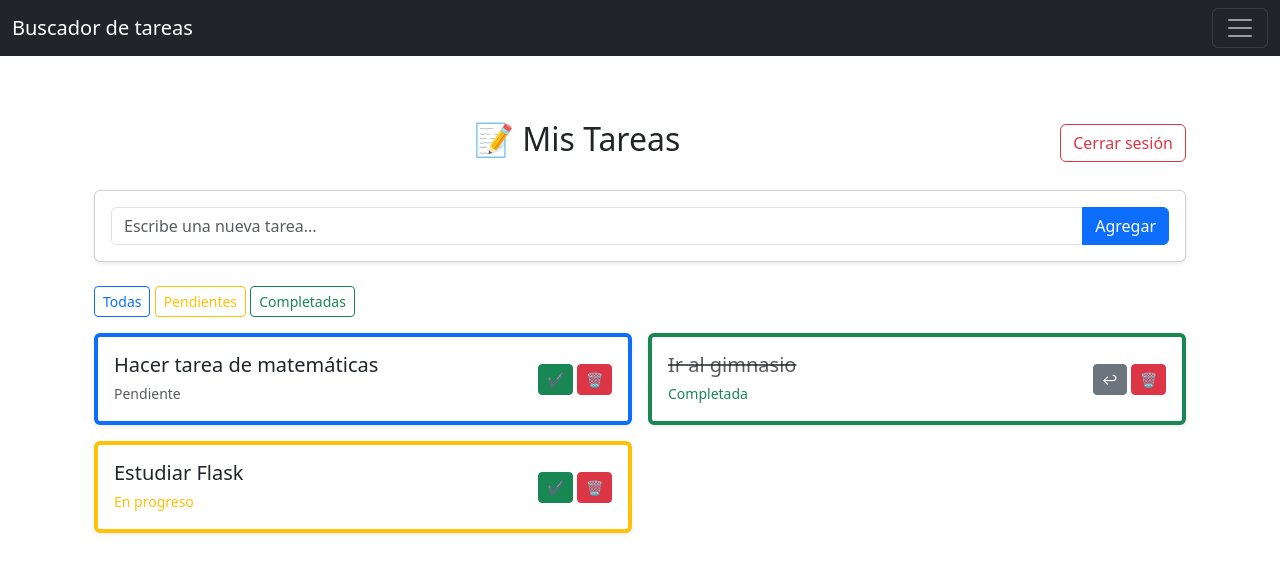
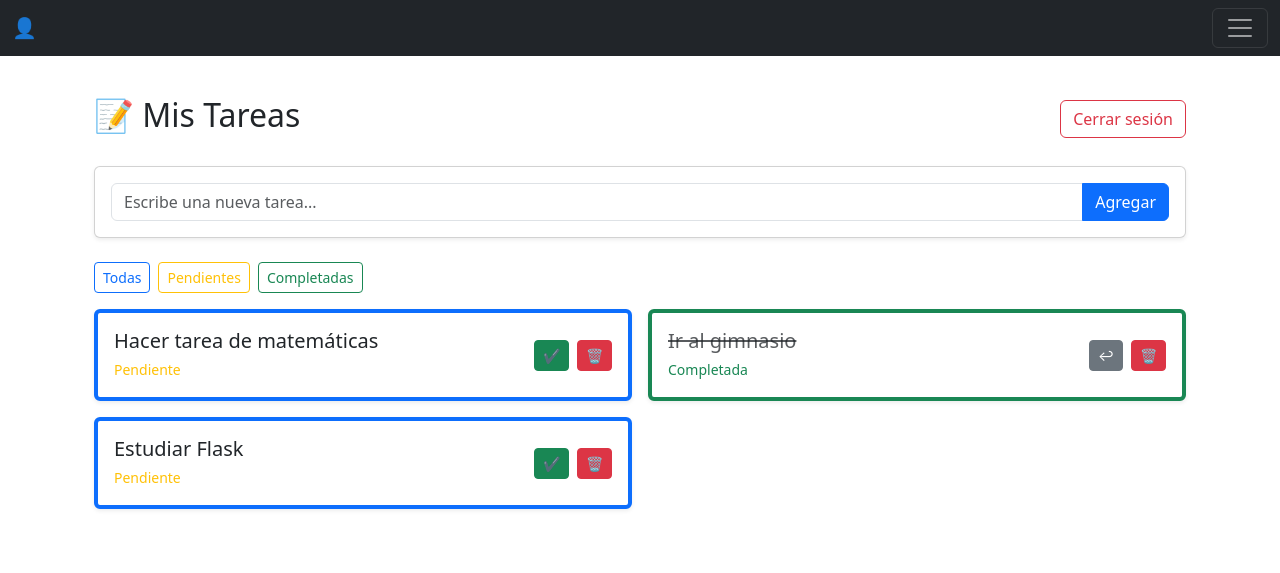
Before and after one commit to AdrianAlexisMonrealRosas/GestorTareas2, a Flask app: page /tareas in a window 1280 px wide. Shown: the top 573 px of the page. Run offline with Flask 3, Linux system fonts and the light colour scheme; the visitor is signed in with stand-in values (Sample User, id 1).

Commit message:
Registro

```diff
--- a/GestorTareas-main/Gestor/Gestor/app.py
+++ b/GestorTareas-main/Gestor/Gestor/app.py
@@ -63,6 +63,16 @@
 
     return render_template('tareas.html', active_page='tareas')
 
+@app.route('/perfil')
+def perfil():
+    if 'usuario' not in session:
+        flash("Debes iniciar sesión primero")
+        return redirect(url_for('inicio'))
+
+    usuario = usuarios_collection.find_one({"email": session['usuario']})
+
+    return render_template('perfil.html', usuario=usuario)
+
 @app.route('/logout')
 def logout():
     session.pop('usuario', None)
--- a/GestorTareas-main/Gestor/Gestor/templates/base.html
+++ b/GestorTareas-main/Gestor/Gestor/templates/base.html
@@ -6,7 +6,6 @@
     <meta name="viewport" content="width=device-width, initial-scale=1.0">
     <title>Gestor de tareas</title>
     <link href="https://cdn.jsdelivr.net/npm/bootstrap@5.3.8/dist/css/bootstrap.min.css" rel="stylesheet" integrity="sha384-sRIl4kxILFvY47J16cr9ZwB07vP4J8+LH7qKQnuqkuIAvNWLzeN8tE5YBujZqJLB" crossorigin="anonymous">
-    npm i bootstrap-icons
     {% with messages = get_flashed_messages() %}
   {% if messages %}
     <div class="container mt-3">
@@ -19,13 +18,14 @@
   {% endif %}
 {% endwith %}
 </head>
-
+{% if 'usuario' in session %}
 <nav class="navbar navbar-dark bg-dark fixed-top">
     <div class="container-fluid">
-            <a class="navbar-brand" href="#">Buscador de tareas</a>
+        <a class="navbar-brand" href="{{ url_for('perfil') }}">
+            👤{{ session['usuario.nombre'] }}
+        </a>
         <button class="navbar-toggler" type="button" data-bs-toggle="offcanvas"
-                data-bs-target="#offcanvasDarkNavbar" aria-controls="offcanvasDarkNavbar"
-                aria-label="Toggle navigation">
+            data-bs-target="#offcanvasDarkNavbar">
             <span class="navbar-toggler-icon"></span>
         </button>
 <div class="offcanvas offcanvas-end text-bg-dark" tabindex="-1" id="offcanvasDarkNavbar"
@@ -48,10 +48,10 @@
                                 Cuenta
                             </a>
                             <ul class="dropdown-menu dropdown-menu-dark">
-                                <li><a class="dropdown-item" href="#">Mis datos</a></li>
+                                <li><a class="dropdown-item" href="perfil">Mis datos</a></li>
                                 <li><a class="dropdown-item" href="#">Privacidad</a></li>
                                 <li><hr class="dropdown-divider"></li>
-                                <li><a class="dropdown-item" href="#">Cerrar sesión</a></li>
+                                <li><a class="dropdown-item" href="/logout">Cerrar sesión</a></li>
                             </ul>
                         </li>
                     </ul>
@@ -63,7 +63,7 @@
             </div>
         </div>
     </nav>
-
+{% endif %}
     <div class="container mt-5">
         {% block content %}
 
--- a/GestorTareas-main/Gestor/Gestor/templates/tareas.html
+++ b/GestorTareas-main/Gestor/Gestor/templates/tareas.html
@@ -7,86 +7,204 @@
 <div class="container mt-5 pt-5">
 
     <div class="d-flex justify-content-between align-items-center mb-4">
-        <i class="bi bi-alarm"></i>
         <h2>📝 Mis Tareas</h2>
-        <a href="/logout" class="btn btn-outline-danger">Cerrar sesión</a>
+
+        <a href="/logout" class="btn btn-outline-danger">
+            Cerrar sesión
+        </a>
     </div>
 
     <div class="card p-3 mb-4 shadow-sm">
-        <form>
+        <form id="taskForm">
             <div class="input-group">
-                <input type="text" class="form-control" placeholder="Escribe una nueva tarea...">
-                <button class="btn btn-primary">Agregar</button>
+                <input
+                    type="text"
+                    id="taskInput"
+                    class="form-control"
+                    placeholder="Escribe una nueva tarea..."
+                    required
+                >
+
+                <button class="btn btn-primary" type="submit">
+                    Agregar
+                </button>
             </div>
         </form>
     </div>
 
-    <div class="mb-3">
-        <button class="btn btn-outline-primary btn-sm">Todas</button>
-        <button class="btn btn-outline-warning btn-sm">Pendientes</button>
-        <button class="btn btn-outline-success btn-sm">Completadas</button>
+    <div class="mb-3 d-flex gap-2">
+        <button class="btn btn-outline-primary btn-sm filter-btn" data-filter="all">
+            Todas
+        </button>
+
+        <button class="btn btn-outline-warning btn-sm filter-btn" data-filter="pending">
+            Pendientes
+        </button>
+
+        <button class="btn btn-outline-success btn-sm filter-btn" data-filter="completed">
+            Completadas
+        </button>
     </div>
 
-    <div class="row g-3">
+    <div class="row g-3" id="taskList"></div>
 
-        <div class="col-md-6">
-            <div class="card shadow-sm border-start border-4 border-primary">
-                <div class="card-body d-flex justify-content-between align-items-center">
+</div>
 
-                    <div>
-                        <h5 class="mb-1">Hacer tarea de matemáticas</h5>
-                        <small class="text-muted">Pendiente</small>
-                    </div>
+<script>
 
-                    <div>
-                        <button class="btn btn-success btn-sm">✔</button>
-                        <button class="btn btn-danger btn-sm">🗑</button>
+    const taskForm = document.getElementById("taskForm");
+    const taskInput = document.getElementById("taskInput");
+    const taskList = document.getElementById("taskList");
+
+    let tasks = [
+        {
+            text: "Hacer tarea de matemáticas",
+            completed: false
+        },
+        {
+            text: "Ir al gimnasio",
+            completed: true
+        },
+        {
+            text: "Estudiar Flask",
+            completed: false
+        }
+    ];
+
+    let currentFilter = "all";
+
+    function renderTasks() {
+
+        taskList.innerHTML = "";
+
+        let filteredTasks = tasks;
+
+        if (currentFilter === "pending") {
+            filteredTasks = tasks.filter(task => !task.completed);
+        }
+
+        if (currentFilter === "completed") {
+            filteredTasks = tasks.filter(task => task.completed);
+        }
+
+        filteredTasks.forEach((task, index) => {
+
+            const col = document.createElement("div");
+            col.className = "col-md-6";
+
+            col.innerHTML = `
+                <div class="card shadow-sm border-start border-4 ${
+                    task.completed ? "border-success" : "border-primary"
+                }">
+
+                    <div class="card-body d-flex justify-content-between align-items-center">
+
+                        <div>
+                            <h5 class="mb-1 ${
+                                task.completed
+                                    ? "text-decoration-line-through text-muted"
+                                    : ""
+                            }">
+                                ${task.text}
+                            </h5>
+
+                            <small class="${
+                                task.completed
+                                    ? "text-success"
+                                    : "text-warning"
+                            }">
+
+                                ${
+                                    task.completed
+                                        ? "Completada"
+                                        : "Pendiente"
+                                }
+
+                            </small>
+                        </div>
+
+                        <div class="d-flex gap-2">
+
+                            <button
+                                class="btn btn-sm ${
+                                    task.completed
+                                        ? "btn-secondary"
+                                        : "btn-success"
+                                }"
+                                onclick="toggleTask(${index})"
+                            >
+                                ${
+                                    task.completed
+                                        ? "↩"
+                                        : "✔"
+                                }
+                            </button>
+
+                            <button
+                                class="btn btn-danger btn-sm"
+                                onclick="deleteTask(${index})"
+                            >
+                                🗑
+                            </button>
+
+                        </div>
+
                     </div>
 
                 </div>
-            </div>
-        </div>
+            `;
 
-        <div class="col-md-6">
-            <div class="card shadow-sm border-start border-4 border-success">
-                <div class="card-body d-flex justify-content-between align-items-center">
+            taskList.appendChild(col);
 
-                    <div>
-                        <h5 class="mb-1 text-decoration-line-through text-muted">
-                            Ir al gimnasio
-                        </h5>
-                        <small class="text-success">Completada</small>
-                    </div>
+        });
 
-                    <div>
-                        <button class="btn btn-secondary btn-sm">↩</button>
-                        <button class="btn btn-danger btn-sm">🗑</button>
-                    </div>
+    }
 
-                </div>
-            </div>
-        </div>
+    taskForm.addEventListener("submit", function(e) {
 
-        <div class="col-md-6">
-            <div class="card shadow-sm border-start border-4 border-warning">
-                <div class="card-body d-flex justify-content-between align-items-center">
+        e.preventDefault();
 
-                    <div>
-                        <h5 class="mb-1">Estudiar Flask</h5>
-                        <small class="text-warning">En progreso</small>
-                    </div>
+        const text = taskInput.value.trim();
 
-                    <div>
-                        <button class="btn btn-success btn-sm">✔</button>
-                        <button class="btn btn-danger btn-sm">🗑</button>
-                    </div>
+        if (text === "") return;
 
-                </div>
-            </div>
-        </div>
+        tasks.push({
+            text: text,
+            completed: false
+        });
 
-    </div>
+        taskInput.value = "";
 
-</div>
+        renderTasks();
+
+    });
+
+    function toggleTask(index) {
+        tasks[index].completed = !tasks[index].completed;
+        renderTasks();
+    }
+
+    function deleteTask(index) {
+        tasks.splice(index, 1);
+        renderTasks();
+    }
+
+    const filterButtons = document.querySelectorAll(".filter-btn");
+
+    filterButtons.forEach(button => {
+
+        button.addEventListener("click", function() {
+
+            currentFilter = this.dataset.filter;
+
+            renderTasks();
+
+        });
+
+    });
+
+    renderTasks();
+
+</script>
 
 {% endblock %}
```
Also changed, not shown: GestorTareas-main/Gestor/Gestor/templates/perfil.html (added, +11 -0 lines). Lines whose indentation alone changed are shown as unchanged.
